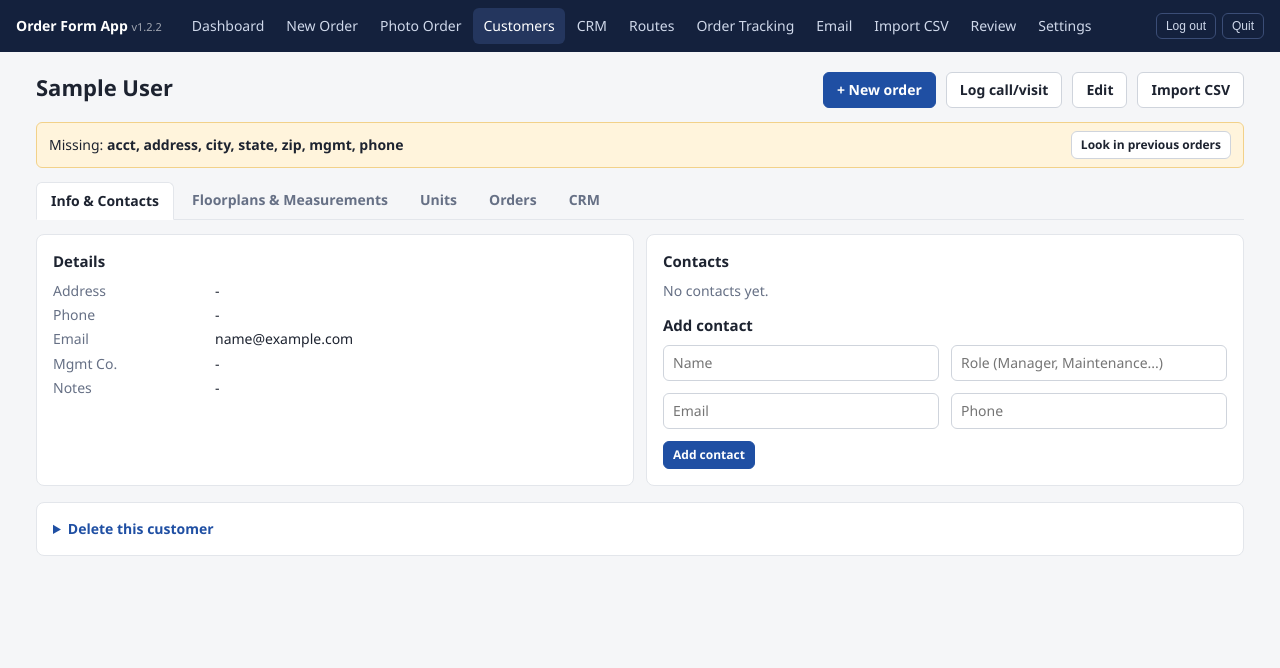
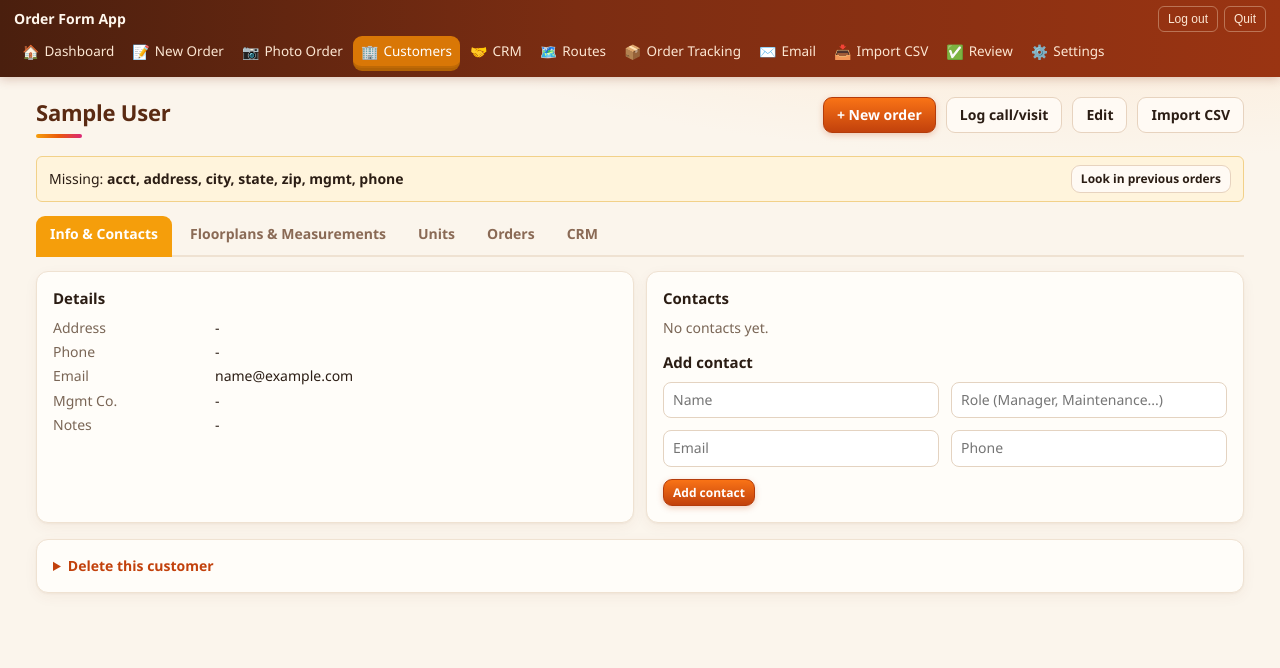
Before and after one commit to taylor223223/OrderFormApp, a Flask app: page /customers/1 in a window 1280 px wide. Shown: the top 668 px of the page. Run offline with Flask 3, Linux system fonts and the light colour scheme; the visitor is signed in with stand-in values (Sample User, id 1); data comes from the database, SQL or seed files in the repository; data that the repository does not hold is empty.

Commit message:
v1.3.0: warm colorful theme, colored nav and tabs with icons

```diff
--- a/orderapp/__init__.py
+++ b/orderapp/__init__.py
@@ -7,7 +7,7 @@ from flask import Flask, abort, request, session
 from . import db
 from .paths import data_dir, is_cloud, resource_path
 
-__version__ = "1.2.2"
+__version__ = "1.3.0"
 
 
 def _secret_key():
--- a/orderapp/static/style.css
+++ b/orderapp/static/style.css
@@ -124,3 +124,68 @@ details summary{cursor:pointer;color:var(--brand);font-weight:600}
 .writein{border-bottom:1px dotted #bbb;height:22px}
 @media print{header.top,.noprint,.flash{display:none!important} body{background:#fff} .card{border:0;box-shadow:none;padding:0} main{padding:0;max-width:none}}
 .stat.shortcut{border-left:4px solid var(--brand)}
+
+/* ===================== Warm theme (v1.3) ===================== */
+:root{
+  --bg:#fbf5ec; --panel:#fffdf9; --ink:#2b1d14; --muted:#7a6656; --line:#efe2d2;
+  --brand:#c2410c; --brand-soft:#fde6d6; --info:#b45309; --info-soft:#fef3c7;
+  --radius:12px;
+}
+body{background:var(--bg) radial-gradient(1200px 400px at 85% -120px,#fde3c8 0,transparent 70%) no-repeat}
+a{color:#b4410f}
+h1{color:#5a2a12;letter-spacing:-.01em}
+h2{color:#7c2d12}
+.top{background:linear-gradient(90deg,#4a1f0e,#7c2d12 45%,#9a3412);height:56px;box-shadow:0 2px 10px rgba(124,45,18,.25)}
+.top .brand{color:#fff7ed}
+.top nav a{color:#fde7d3;border-radius:9px;padding:7px 10px;display:inline-flex;align-items:center;gap:5px;
+  border-bottom:3px solid transparent;transition:background .15s}
+.top nav a .ic{font-size:14px;line-height:1}
+.top nav a:hover{background:rgba(255,255,255,.1);border-bottom-color:var(--c,#fb923c);text-decoration:none}
+.top nav a.on{background:var(--c,#ea580c);color:#fff;border-bottom-color:rgba(0,0,0,.18);box-shadow:inset 0 -2px 0 rgba(0,0,0,.12)}
+.top .tbtn{border-color:rgba(255,237,213,.35);color:#fde7d3}
+.top .tbtn:hover{background:rgba(255,255,255,.12)}
+.top .badge{background:#fbbf24;color:#4a1f0e}
+.card,.stat,.tablewrap,.formcard,.wday,.kcard{border-color:var(--line);box-shadow:0 1px 2px rgba(120,60,20,.05),0 4px 14px rgba(120,60,20,.05)}
+.btn{border-radius:9px;border-color:#e7d3bf;background:#fffaf4}
+.btn:hover{background:#fdeedd}
+.btn.primary{background:linear-gradient(180deg,#f97316,#c2410c);border-color:#b43c0b;color:#fff;box-shadow:0 2px 6px rgba(194,65,12,.25)}
+.btn.primary:hover{background:linear-gradient(180deg,#fb8a3c,#a8380a)}
+input[type=text],input[type=password],input[type=email],input[type=number],input[type=date],input[type=datetime-local],input[type=time],input[type=tel],input[type=search],input:not([type]),select,textarea{border-color:#e4d3c1;border-radius:8px;background:#fff}
+input:focus,select:focus,textarea:focus{outline:2px solid #fdba74;border-color:#ea580c}
+th{background:#fdf3e7;color:#8a5a3c}
+tr:hover td{background:#fff7ee}
+.tag{background:#f6ece1;color:#6b4a35}
+/* stat tiles get a warm color each */
+.stat{position:relative;overflow:hidden;border-top:4px solid #f59e0b}
+.grid .stat:nth-child(2){border-top-color:#ea580c} .grid .stat:nth-child(3){border-top-color:#e11d48}
+.grid .stat:nth-child(4){border-top-color:#0d9488}
+.stat .n{color:#7c2d12}
+.stat.shortcut{border-top:none;border-left:6px solid #db2777;background:linear-gradient(90deg,#fdf2f8,#fffdf9 60%)}
+.stat.shortcut + .stat.shortcut{border-left-color:#65a30d;background:linear-gradient(90deg,#f3fae6,#fffdf9 60%)}
+a.stat:hover{text-decoration:none;transform:translateY(-1px);transition:transform .12s}
+/* order form cards: cycle warm accents */
+.formcard{border-left:5px solid #f59e0b}
+.formcard:nth-child(5n+2){border-left-color:#ea580c} .formcard:nth-child(5n+3){border-left-color:#e11d48}
+.formcard:nth-child(5n+4){border-left-color:#d97706} .formcard:nth-child(5n+5){border-left-color:#0d9488}
+.formcard:hover{border-color:#fdba74;background:#fff8f0}
+/* in-page tabs (customer page etc.) */
+.tabs{border-bottom:2px solid var(--line)}
+.tabs a{border-radius:9px 9px 0 0;color:#8a6a55;border-bottom:3px solid transparent}
+.tabs a:hover{color:var(--c,#c2410c);text-decoration:none;background:#fff6ec}
+.tabs a.on{background:var(--c,#ea580c);color:#fff;border:none;margin-bottom:-2px}
+/* misc warm touches */
+.flash.ok{background:#ecfccb;border-color:#bef264;color:#3f6212}
+.flash.info,.flash.message{background:#fef3c7;border-color:#fcd34d;color:#78350f}
+.kcol{background:#f8ebdc} .wday.today{border-color:#ea580c;box-shadow:0 0 0 2px #fed7aa}
+.chip{background:#fffaf4;border-color:#ecd8c4} .chip:has(input:checked){background:#ffedd5;border-color:#fb923c;color:#7c2d12}
+.stopn{background:#c2410c}
+.pagehead h1::after{content:"";display:block;width:46px;height:4px;border-radius:2px;margin-top:6px;background:linear-gradient(90deg,#f59e0b,#ea580c,#db2777)}
+/* keep every tab visible: tighter on mid screens, wrap to a 2nd row when needed */
+.top nav a{padding:6px 8px;font-size:13.5px}
+@media (max-width:1500px){.top .brand span{display:none}}
+@media (min-width:701px) and (max-width:1380px){
+  .top{flex-wrap:wrap;height:auto;padding:6px 14px;row-gap:4px}
+  .top nav{order:3;flex:0 0 100%;flex-wrap:wrap;overflow:visible}
+  .top .brand{flex:1}
+}
+.flash:not(.ok):not(.error):not(.warn):not(.info){background:#fff7ed;border-color:#fdba74;color:#7c2d12}
--- a/orderapp/templates/base.html
+++ b/orderapp/templates/base.html
@@ -6,7 +6,7 @@
 <link rel="stylesheet" href="{{ url_for('static', filename='style.css') }}">
 <meta name="csrf-token" content="{{ csrf_token() }}">
 <link rel="manifest" href="/manifest.webmanifest">
-<meta name="theme-color" content="#14213d">
+<meta name="theme-color" content="#7c2d12">
 <link rel="icon" href="{{ url_for('static', filename='icon-192.png') }}">
 <link rel="apple-touch-icon" href="{{ url_for('static', filename='apple-touch-icon.png') }}">
 <meta name="apple-mobile-web-app-capable" content="yes">
@@ -20,17 +20,17 @@
   <a class="brand" href="{{ url_for('main.dashboard') }}" title="Version {{ app_version }}">Order Form App <span style="font-weight:400;font-size:11px;opacity:.6">v{{ app_version }}</span></a>
   <nav>
     {% set ep = request.endpoint or '' %}
-    <a href="{{ url_for('main.dashboard') }}" class="{{ 'on' if ep=='main.dashboard' }}">Dashboard</a>
-    <a href="{{ url_for('orders.new') }}" class="{{ 'on' if ep in ('orders.new','orders.editor') }}">New Order</a>
-    <a href="{{ url_for('photos.field_order') }}" class="{{ 'on' if ep=='photos.field_order' }}">Photo Order</a>
-    <a href="{{ url_for('customers.index') }}" class="{{ 'on' if ep.startswith('customers.') }}">Customers</a>
-    <a href="{{ url_for('crm.home') }}" class="{{ 'on' if ep.startswith('crm.') }}">CRM</a>
-    <a href="{{ url_for('plan.week') }}" class="{{ 'on' if ep.startswith('plan.') }}">Routes</a>
-    <a href="{{ url_for('orders.tracking') }}" class="{{ 'on' if ep in ('orders.tracking','orders.view','orders.send_page') }}">Order Tracking</a>
-    <a href="{{ url_for('emails.inbox') }}" class="{{ 'on' if ep.startswith('emails.') }}">Email</a>
-    <a href="{{ url_for('imports.upload') }}" class="{{ 'on' if ep in ('imports.upload','imports.apply_mapping') }}">Import CSV</a>
-    <a href="{{ url_for('imports.review') }}" class="{{ 'on' if ep.startswith('imports.review') }}">Review{% if pending_reviews %}<span class="badge">{{ pending_reviews }}</span>{% endif %}</a>
-    <a href="{{ url_for('settings.index') }}" class="{{ 'on' if ep.startswith('settings.') }}">Settings</a>
+    <a href="{{ url_for('main.dashboard') }}" class="{{ 'on' if ep=='main.dashboard' }}" style="--c:#f59e0b"><span class="ic">🏠</span>Dashboard</a>
+    <a href="{{ url_for('orders.new') }}" class="{{ 'on' if ep in ('orders.new','orders.editor') }}" style="--c:#ea580c"><span class="ic">📝</span>New Order</a>
+    <a href="{{ url_for('photos.field_order') }}" class="{{ 'on' if ep=='photos.field_order' }}" style="--c:#e11d48"><span class="ic">📷</span>Photo Order</a>
+    <a href="{{ url_for('customers.index') }}" class="{{ 'on' if ep.startswith('customers.') }}" style="--c:#d97706"><span class="ic">🏢</span>Customers</a>
+    <a href="{{ url_for('crm.home') }}" class="{{ 'on' if ep.startswith('crm.') }}" style="--c:#db2777"><span class="ic">🤝</span>CRM</a>
+    <a href="{{ url_for('plan.week') }}" class="{{ 'on' if ep.startswith('plan.') }}" style="--c:#65a30d"><span class="ic">🗺️</span>Routes</a>
+    <a href="{{ url_for('orders.tracking') }}" class="{{ 'on' if ep in ('orders.tracking','orders.view','orders.send_page') }}" style="--c:#0d9488"><span class="ic">📦</span>Order Tracking</a>
+    <a href="{{ url_for('emails.inbox') }}" class="{{ 'on' if ep.startswith('emails.') }}" style="--c:#c2410c"><span class="ic">✉️</span>Email</a>
+    <a href="{{ url_for('imports.upload') }}" class="{{ 'on' if ep in ('imports.upload','imports.apply_mapping') }}" style="--c:#a16207"><span class="ic">📥</span>Import CSV</a>
+    <a href="{{ url_for('imports.review') }}" class="{{ 'on' if ep.startswith('imports.review') }}" style="--c:#b45309"><span class="ic">✅</span>Review{% if pending_reviews %}<span class="badge">{{ pending_reviews }}</span>{% endif %}</a>
+    <a href="{{ url_for('settings.index') }}" class="{{ 'on' if ep.startswith('settings.') }}" style="--c:#78716c"><span class="ic">⚙️</span>Settings</a>
   </nav>
   <form method="post" action="{{ url_for('auth.logout') }}"><input type="hidden" name="csrf_token" value="{{ csrf_token() }}"><button class="tbtn">Log out</button></form>
 {% if not cloud %}  <form method="post" action="{{ url_for('main.quit_app') }}" onsubmit="return confirm('Close the Order Form App?')"><input type="hidden" name="csrf_token" value="{{ csrf_token() }}"><button class="tbtn" title="Stop the app">Quit</button></form>{% endif %}
--- a/orderapp/templates/customer.html
+++ b/orderapp/templates/customer.html
@@ -14,8 +14,8 @@
   <form method="post" action="{{ url_for('customers.check', cid=c.id) }}"><button class="btn sm">Look in previous orders</button></form></div>
 {% endif %}
 <div class="tabs">
-  {% for k, l in [('info','Info & Contacts'),('layouts','Floorplans & Measurements'),('units','Units'),('orders','Orders'),('crm','CRM')] %}
-  <a href="{{ url_for('customers.view', cid=c.id, tab=k) }}" class="{{ 'on' if tab==k }}">{{ l }}</a>{% endfor %}
+  {% for k, l, col in [('info','Info & Contacts','#f59e0b'),('layouts','Floorplans & Measurements','#ea580c'),('units','Units','#d97706'),('orders','Orders','#0d9488'),('crm','CRM','#db2777')] %}
+  <a href="{{ url_for('customers.view', cid=c.id, tab=k) }}" class="{{ 'on' if tab==k }}" style="--c:{{ col }}">{{ l }}</a>{% endfor %}
 </div>
 
 {% if tab == 'info' %}
```
